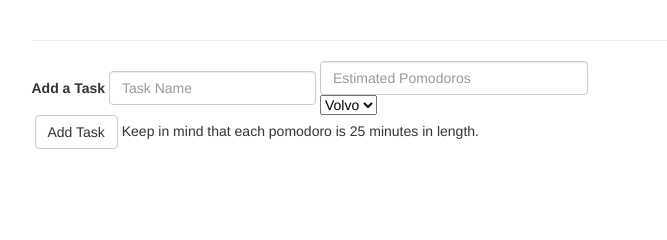
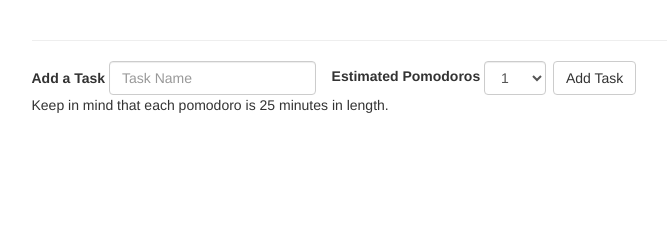
Before and after one commit to mahsu/PomodoroPantry, a CodeIgniter app: page / in a window 1280 px wide. Shown: the part 139-379 px from the top of the page, without its empty margins (281-948 px from the left). Run offline with CodeIgniter, Linux system fonts and the light colour scheme; style sheets or scripts are compiled from the project's sources; some libraries are stand-ins or nearby versions.

Commit message:
[fix] converted number of pomodoros to dropdown menu

```diff
--- a/application/views/main_app.php
+++ b/application/views/main_app.php
@@ -31,18 +31,17 @@
                             <label class="sr-only" for="taskname">Task</label>
                             <input type="text" class="form-control" id="taskname" placeholder="Task Name">
                         </div>
+                        &nbsp;&nbsp;
                         <div class="form-group">
-                            <label class="sr-only" for="numberpomodoros">Estimated Pomodoros</label>
-                            <input type="text" class="form-control" id="numberpomodoros"
-                                   placeholder="Estimated Pomodoros">
-                            <form action="">
-                                <select name="cars">
-                                    <option value="volvo">Volvo</option>
-                                    <option value="saab">Saab</option>
-                                    <option value="fiat">Fiat</option>
-                                    <option value="audi">Audi</option>
-                                </select>
-                            </form>
+                            <label for="numberpomodoros">Estimated Pomodoros</label>
+                        </div>
+                        <div class="form-group">
+                            <select id="numberpomodoros" class="form-control">
+                                <?php
+                                for($i=1;$i<=15;$i++)
+                                    echo '<option>'.$i.'</option>';
+                                ?>
+                            </select>
                         </div>
                         <button type="button" id="create-task" class="btn btn-default">Add Task</button>
                     </form>
```
